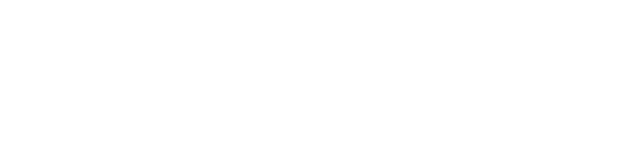
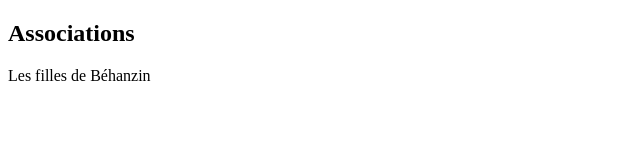
Before and after one commit to BerniceDJOSSA/git-mon-cv, a plain HTML site: page index.html in a window 1280 px wide. Shown: the whole page, without its empty margins (0-640 px from the left). Drawn offline with Linux system fonts and the light colour scheme.

Commit message:
mise en place de la section associations

```diff
--- a/index.html
+++ b/index.html
@@ -5,6 +5,9 @@
         <link rel="stylesheet" href="style.css">
     </head>
     <body>
-
+        <section>
+            <h2>Associations</h2>
+            <p>Les filles de Béhanzin</p>
+        </section>
     </body>
 </html>
```
